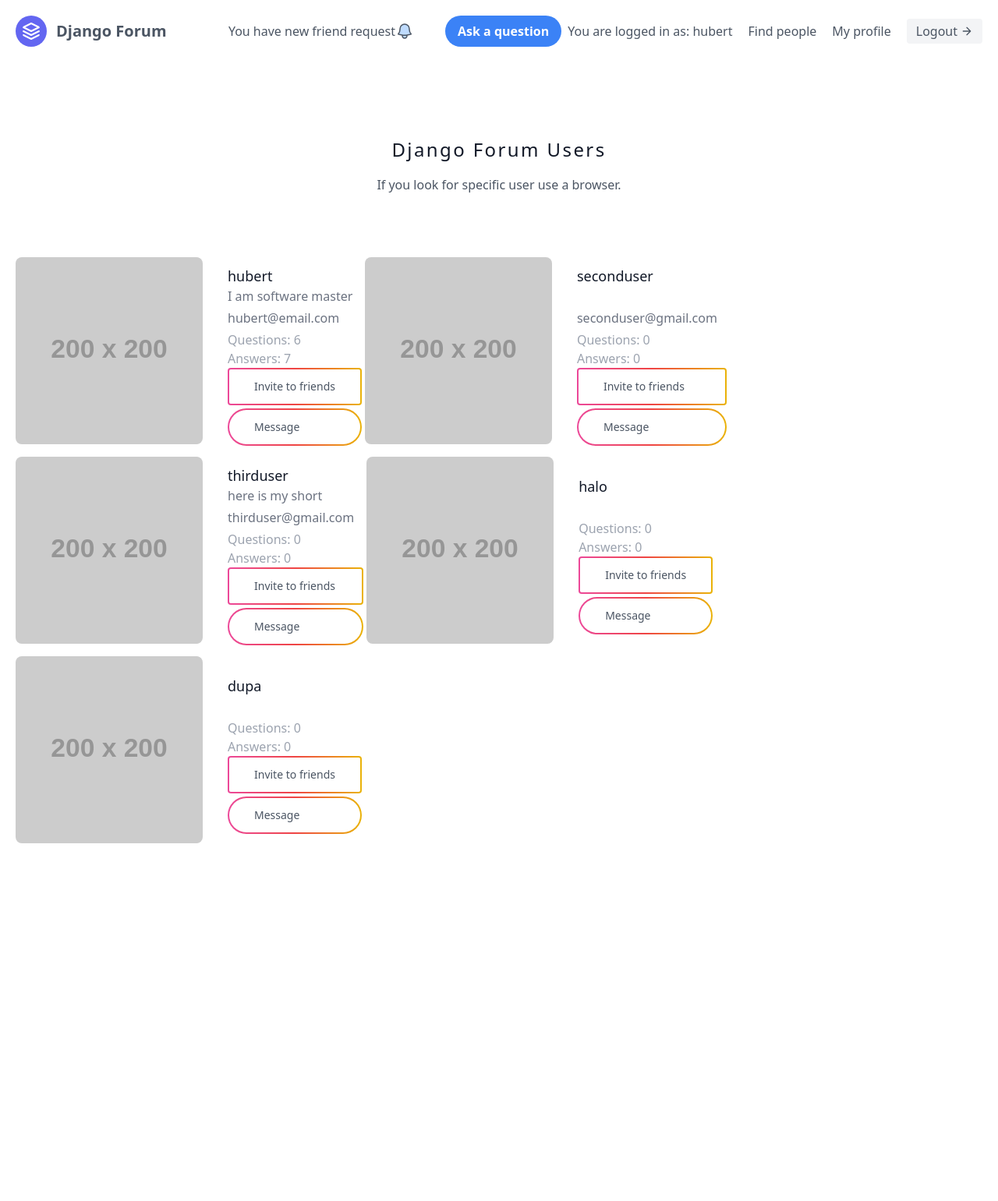
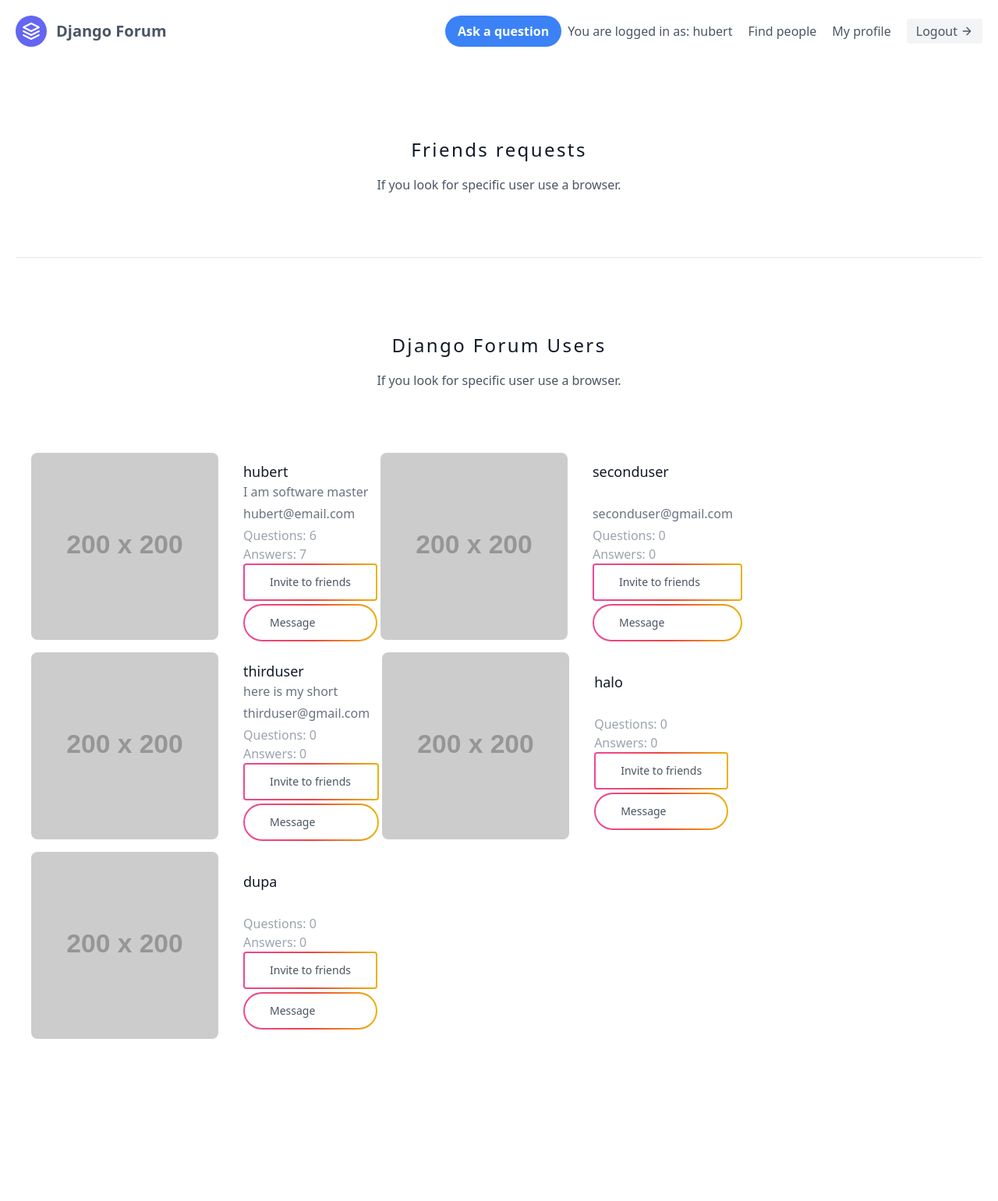
Before and after one commit to HubertKobos/ForumPy, a Django app: page /forum/find_people/ in a window 1280 px wide. Shown: the whole page at 78% size. Before the commit the page ends 1082 px from the top, so only its background shows below. Run offline with Django 4.2, Linux system fonts and the light colour scheme; a user stored in the database is signed in; data comes from the database, SQL or seed files in the repository; grey boxes labelled with a size stand in for pictures from a placeholder-image service; some libraries are stand-ins or nearby versions.

Commit message:
created request notifiaction

```diff
--- a/forum/templates/forum/find_people_page.html
+++ b/forum/templates/forum/find_people_page.html
@@ -2,6 +2,14 @@
 
 {% block content %}
   <section class="text-gray-600 body-font">
+    {% if all_friend_requests %}
+    <div class="container px-5 py-24 mx-auto">
+      <div class="flex flex-col text-center w-full mb-20">
+        <h1 class="text-2xl font-medium title-font mb-4 text-gray-900 tracking-widest">Friends requests</h1>
+        <p class="lg:w-2/3 mx-auto leading-relaxed text-base">If you look for specific user use a browser.</p>
+      </div>
+    {% endif %}
+    <hr/>
     <div class="container px-5 py-24 mx-auto">
       <div class="flex flex-col text-center w-full mb-20">
         <h1 class="text-2xl font-medium title-font mb-4 text-gray-900 tracking-widest">Django Forum Users</h1>
--- a/forum/templates/header.html
+++ b/forum/templates/header.html
@@ -24,10 +24,7 @@
               </a>
 
               <nav class="md:ml-auto flex flex-wrap items-center text-base justify-center">
-                <a class=" hover:text-gray-900">You have new friend request</a>
-                <svg xmlns="http://www.w3.org/2000/svg" fill="none" viewBox="0 0 24 24" stroke-width="1.5" stroke="currentColor" class="w-6 h-6 fill-blue-200">
-                  <path stroke-linecap="round" stroke-linejoin="round" d="M14.857 17.082a23.848 23.848 0 005.454-1.31A8.967 8.967 0 0118 9.75v-.7V9A6 6 0 006 9v.75a8.967 8.967 0 01-2.312 6.022c1.733.64 3.56 1.085 5.455 1.31m5.714 0a24.255 24.255 0 01-5.714 0m5.714 0a3 3 0 11-5.714 0" />
-                </svg>
+
 
                 <a href="{% url 'forum:create_post' %}" class="bg-blue-500 hover:bg-blue-700 text-white font-bold py-2 px-4 rounded-full mr-2 ml-10">
                   Ask a question
--- a/forum/views.py
+++ b/forum/views.py
@@ -18,6 +18,8 @@ class HomePageView(TemplateView):
         first_posts = reversed(Room.objects.all())
         first_posts = list(first_posts)
         context['latest_posts'] = first_posts[:8]
+        friend_requests = Friend_Request.objects.filter(to_user=self.request.user)
+        context['friend_requests'] = friend_requests
         return context
 
 class MyProfileView(TemplateView):
```
Also changed, not shown: forum/templates/forum/index.html (+11 -0 lines).
